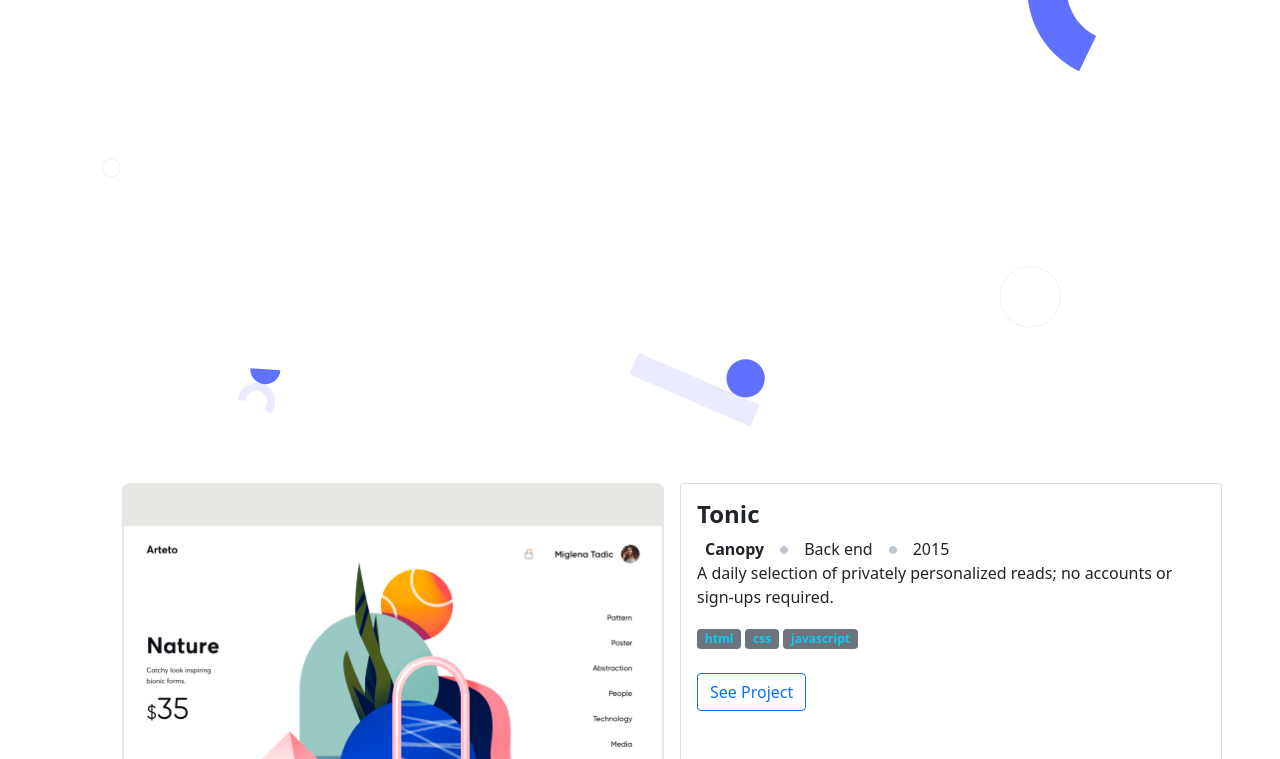
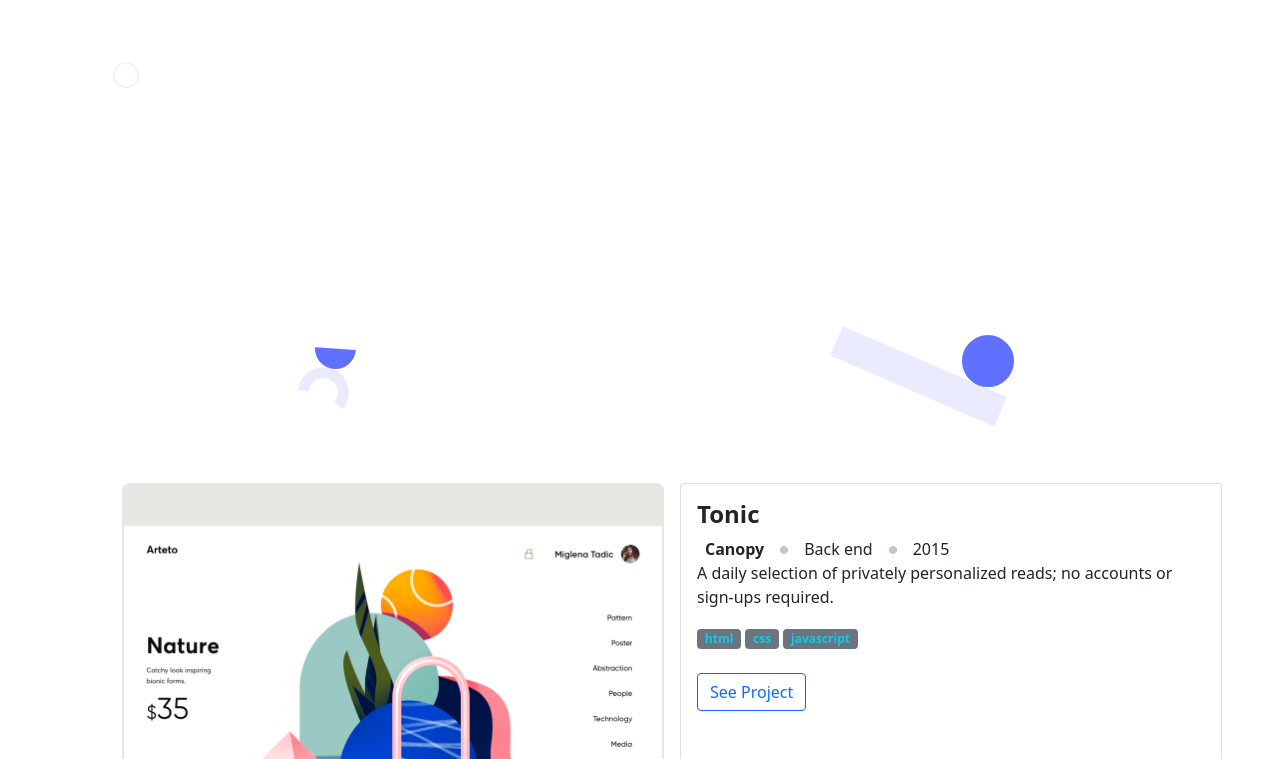
Before and after one commit to pasytchangwa/Bootstrap-Project, a website: page index.html in a window 1280 px wide. Shown: the part 373-1132 px from the top of the page. Drawn offline with nearby package versions, Linux system fonts and the light colour scheme.

Commit message:
Add background repeat to header bg image

```diff
--- a/styles.css
+++ b/styles.css
@@ -7,11 +7,12 @@
 header {
   height: 100vh;
   background-image: url(image/images-main/headershapes-desktop.svg);
-  background-size: contain;
+  background-size: cover;
+  background-repeat: no-repeat;
   background-position: bottom left;
 }
 
-.headline-container{
+.headline-container {
   /* background-image: url(image/images-main/headebg-desktop.svg); */
   background-size: cover;
   background-position: bottom left;
@@ -32,4 +33,5 @@ footer {
 .footer-content {
   background-image: url(./image/images-main/background-shapes.svg);
   background-size: cover;
+  background-repeat: no-repeat;
 }
```
